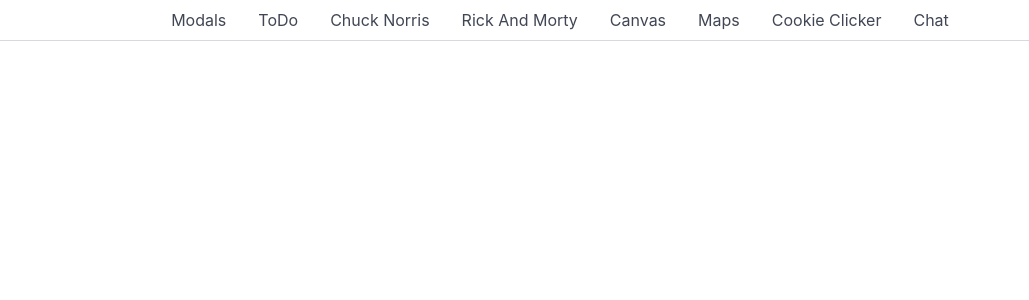
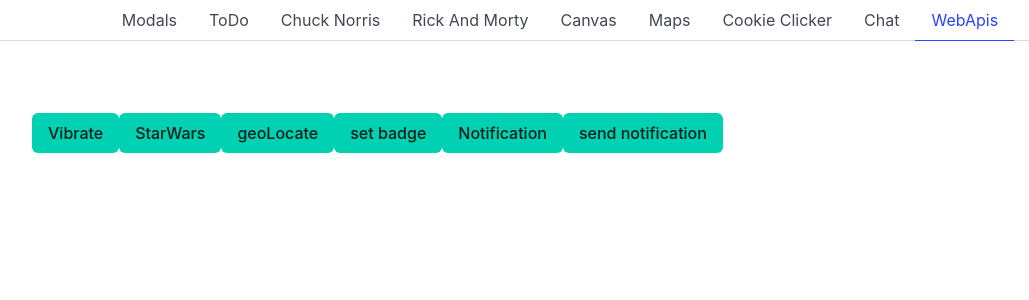
Before and after one commit to Leatpt/kta23learnvue, a Vue app: page /webapis in a window 1280 px wide. Shown: the top 300 px of the page, without its empty margins (80-1109 px from the left). Built offline with nearby package versions, Linux system fonts and the light colour scheme; the HTML template or start-up script is replaced by a standard one.

Commit message:
Add webapis examples

```diff
--- a/src/index.js
+++ b/src/index.js
@@ -12,6 +12,7 @@ import CanvasExample from './pages/CanvasExample.vue';
 import MapsExample from './pages/MapsExample.vue';
 import CookieClicker from './pages/CookieClicker.vue';
 import Chat from './pages/Chat.vue';
+import WebApis from './pages/WebApis.vue';
 
 const routes = [
   { path: '/', component: Modals, name: 'Modals' },
@@ -22,6 +23,7 @@ const routes = [
   { path: '/maps', component: MapsExample, name: 'Maps', meta: { container: false } },
   { path: '/cookieclicker', component: CookieClicker, name: 'Cookie Clicker', meta: { container: false } },
   { path: '/chat', component: Chat, name: 'Chat' },
+  { path: '/webapis', component: WebApis, name: 'WebApis' },
 ];
 
 const router = createRouter({
--- /dev/null
+++ b/src/pages/WebApis.vue
@@ -0,0 +1,48 @@
+<script setup>
+import { ref } from 'vue';
+import LeafletMap from '../components/LeafletMap.vue';
+let coords = ref(null);
+function vibrate() {
+    if (window.navigator?.vibrate) {
+        navigator.vibrate(200);
+    }
+}
+function starwars() {
+    if (window.navigator?.vibrate) {
+        navigator.vibrate([500, 110, 500, 110, 450, 110, 200, 110, 170, 40, 450, 110, 200, 110, 170, 40, 500]);
+    }
+}
+function geoLocate() {
+    if (navigator.geolocation) {
+        navigator.geolocation.getCurrentPosition(event => {
+            console.log(event);
+            coords.value = {lat: event.coords.latitude, lng: event.coords.longitude};
+        }, err => {
+            console.log(err);
+        });
+    }
+}
+
+function setBadge(){
+    navigator.setAppBadge(100);
+}
+
+function notificationRequest(){
+    Notification.requestPermission().then((result) => {
+        console.log(result);
+    });
+}
+function sendNotification(){
+    new Notification('Hello');
+}
+</script>
+
+<template>
+    <button class="button is-primary" @click="vibrate">Vibrate</button>
+    <button class="button is-primary" @click="starwars">StarWars</button>
+    <button class="button is-primary" @click="geoLocate">geoLocate</button>
+    <button class="button is-primary" @click="setBadge">set badge</button>
+    <button class="button is-primary" @click="notificationRequest">Notification</button>
+    <button class="button is-primary" @click="sendNotification">send notification</button>
+    <LeafletMap v-if="coords" :zoom="17" :center="coords"></LeafletMap>
+</template>
```
